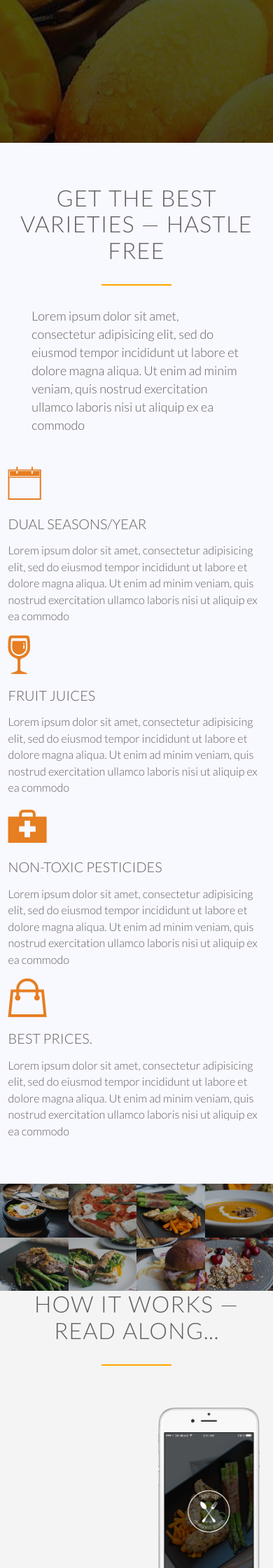
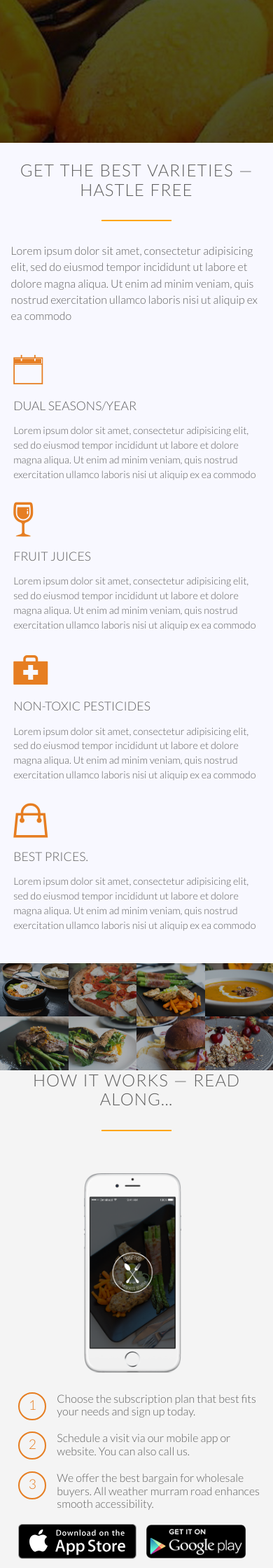
Before and after one commit to appwebtech/Mango_Business, a PHP site: page / in a window 390 px wide. Shown: the part 640-2880 px from the top of the page at 70% size. Run offline with PHP 8.4, Linux system fonts and the light colour scheme; some web fonts are replaced.

Commit message:
Finish Responsiveness with Media Queries

```diff
--- a/resources/css/queries.css
+++ b/resources/css/queries.css
@@ -13,25 +13,72 @@
 
 /*small tablets to big tablets (from 768px to 1023px)*/
 @media only screen and (max-width:1023px) {
-	body {
-		font-size: 18px;
-	}
-	section {
-		padding: 60px 0;
-	}
+	body { font-size: 18px; }
+	section { padding: 60px 0; }
 	.long-copy {
 		width: 80%;
 		margin-left: 10%;
 	}
+	.steps-box { margin-top: 10px; }
+	.steps-box:last-child { margin-top: 10px; }
+	.works-steps { margin-bottom: 40px; }
+	.works-steps:last-of-type { margin-bottom: 60px; }
+
+	.app-screen { width: 50%; }
+
+	.icon-small {
+		width: 16px;
+		margin-right: 5px; }
+	.city-feature { font-size: 90% }
+	.plan-box {
+		width: 100%
+		margin-left: 0%;
+	}
+	.plan-price { font-size: 250% }
+	.contact-form { width: 80% }
+}
+
+/*small phones eg iphone6, galaxy s6 etc to small tablets: (from 481px to 767px)*/
+@media only screen and (max-width: 767px) {
+	body { font-size: 16px;  }
+	section { padding: 30px 0; }
+
+	.row,
+	.embe-text-box { padding: 0 4%; }
+	.col { width: 100%;
+		margin: 0 0 4% 0%;
+	 }
+	.main-nav { display: none }
+
+		h1 { font-size: 180%; }
+		h2 { font-size: 150%; }
+
+	.long-copy {
+		width: 100%;
+		margin-left: 0%;
+	}
+
+	.app-screen { width: 40%; }
+	.steps-box:first-child {
+		text-align: center;
 
 }
 
-/*small phones to small tablets: (from 481px to 767px)*/
-@media only screen and (max-width: 767px) {
+	.works-step div {
 
+		height: 40px;
+		width: 40px;
+		padding: 5px;
+		margin-right: 15px;
+		font-size: 120%;
 }
 
-/*small phones eg iphone 4 & "mulika mwizis" with screens (0 to 480 px)*/
+	.works-step { margin-bottom: 20px; }
+	.works-step:last-of-type { margin-bottom: 20px; }
+}
+
+/*super small phones eg iphone 4 & "mulika mwizis" with screens (0 to 480 px)*/
 @media only screen and (max-width: 480px) {
-
+	section { padding: 25px 0; }
+	.contact-form { width: 100% }
 }
--- a/resources/css/style.css
+++ b/resources/css/style.css
@@ -9,13 +9,15 @@
 	box-sizing: border-box;
 }
 
-html {
+html,
+body {
 	background-color: ghostwhite;
 	color: #5F5F5F;
 	font-family: 'Lato', 'Arial', sans-serif;
 	font-weight: 300;
 	font-size: 20px;
 	text-rendering: optimizeLegibility;
+	overflow-x: hidden;
 }
 
 
```
